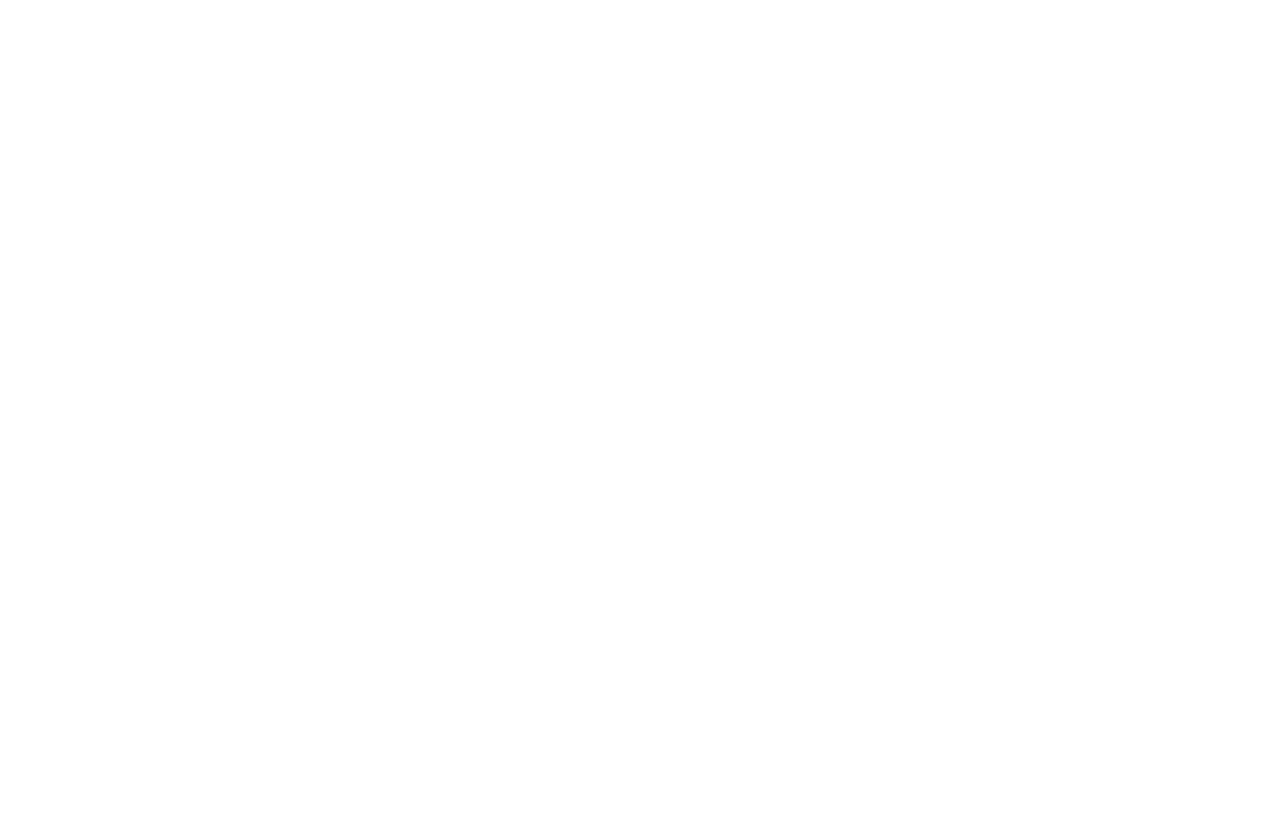
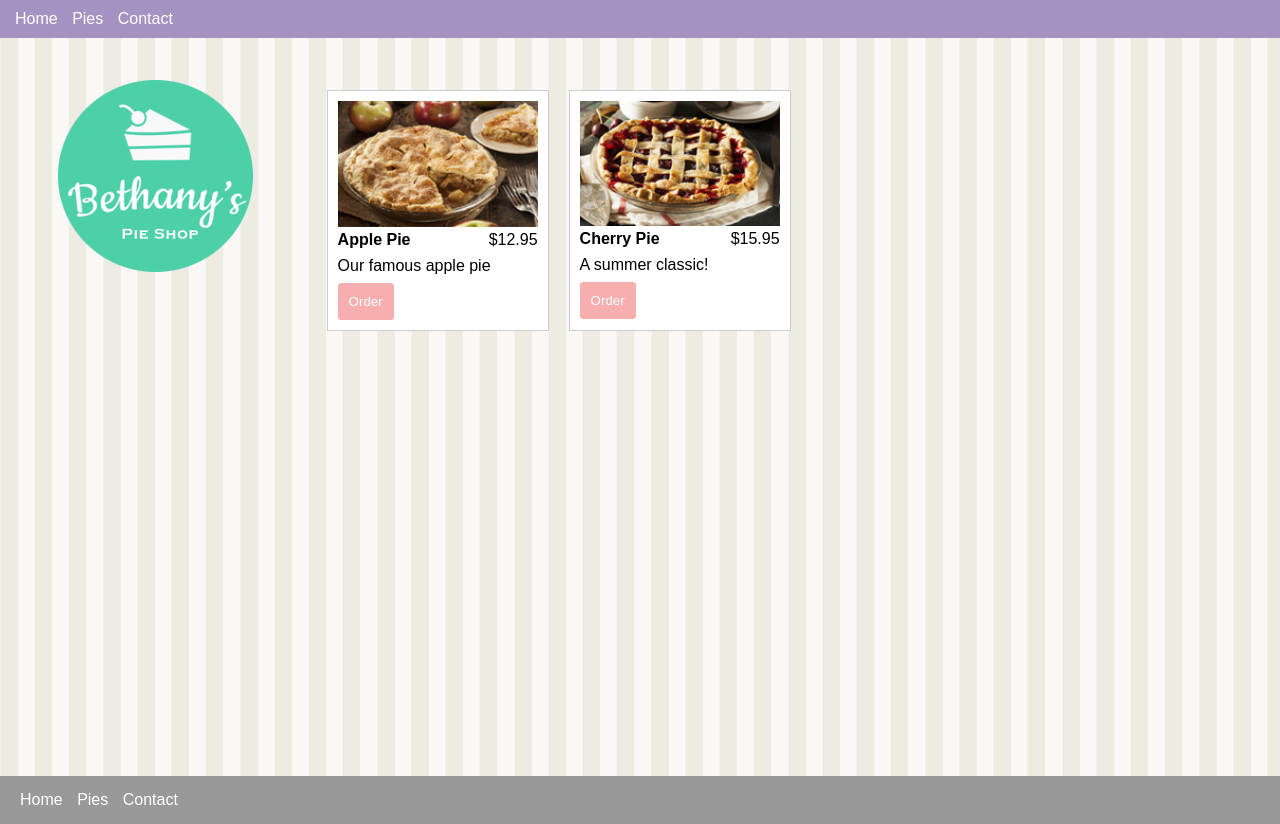
Before and after one commit to Arvton/ps-html-css-javascript-getting-started-start, a plain HTML site: page pies.html in a window 1280 px wide. Before the commit the page ends 800 px from the top, so only its background shows below. Drawn offline with Linux system fonts and the light colour scheme.

Commit message:
finished content pages section.

```diff
--- a/pies.html
+++ b/pies.html
@@ -0,0 +1,60 @@
+<!DOCTYPE html>
+<html lang="en">
+
+<head>
+    <meta charset="UTF-8">
+    <meta name="viewport" content="width=device-width, initial-scale=1.0">
+    <link rel="stylesheet" href="site.css" type="text/css">
+    <title>Pies | Bethany's Pie Shop</title>
+    <style>
+
+    </style>
+</head>
+
+<body>
+    <header>
+        <nav>
+            <ul>
+                <li><a href="/">Home</a></li>
+                <li><a href="pies.html">Pies</a></li>
+                <li><a href="contact.html">Contact</a></li>
+            </ul>
+        </nav>
+    </header>
+    <main>
+        <aside><img src="images/logo.png" alt="Bethany's Pie Shop"></aside>
+        <article>
+            <section class="columns-desktop">
+                <div class="pie">
+                    <img src="images/apple-pie.png" alt="Apple Pie">
+                    <div class="columns">
+                        <div class="title">Apple Pie</div>
+                        <div class="price">$12.95</div>
+                    </div>
+                    <p class="class">Our famous apple pie</p>
+                    <button data-order="apple-pie">Order</button>
+                </div>
+                <div class="pie">
+                    <img src="images/cherry-pie.png" alt="Cherry Pie">
+                    <div class="columns">
+                        <div class="title">Cherry Pie</div>
+                        <div class="price">$15.95</div>
+                    </div>
+                    <p class="class">A summer classic!</p>
+                    <button data-order="cherry-pie">Order</button>
+                </div>
+            </section>
+        </article>
+    </main>
+    <footer>
+        <nav>
+            <ul>
+                <li><a href="/">Home</a></li>
+                <li><a href="pies.html">Pies</a></li>
+                <li><a href="contact.html">Contact</a></li>
+            </ul>
+        </nav>
+    </footer>
+</body>
+
+</html>
--- a/site.css
+++ b/site.css
@@ -77,6 +77,11 @@ article {
     width: 75%;
 }
 
+/* added responsive columns */
+.columns {
+    display: flex;
+}
+
 /* style to be used on screens 768px or wider*/
 @media only screen and (min-width: 768px) {
 
@@ -88,4 +93,47 @@ article {
     aside {
         margin-left: 2%;
     }
+
+    /* added responsive columns */
+    .columns-desktop {
+        display: flex;
+    }
 }
+
+/* Pies */
+
+.pie {
+    width: 200px;
+    padding: 10px;
+    margin: 10px;
+    background-color: #fff;
+    border: solid 1px #ccc;
+}
+
+.pie img {
+    width: 100%;
+}
+
+.pie .title {
+    font-weight: bold;
+}
+
+.pie .columns {
+    width: 100%;
+}
+
+.pie .price {
+    text-align: right;
+}
+
+.pie .columns div {
+    width: 50%;
+}
+
+.pie button {
+    background-color: #f6aeae;
+    padding: 10px;
+    border: solid 1px #f6aeae;
+    border-radius: 3px;
+    color: #fff;
+}
```
